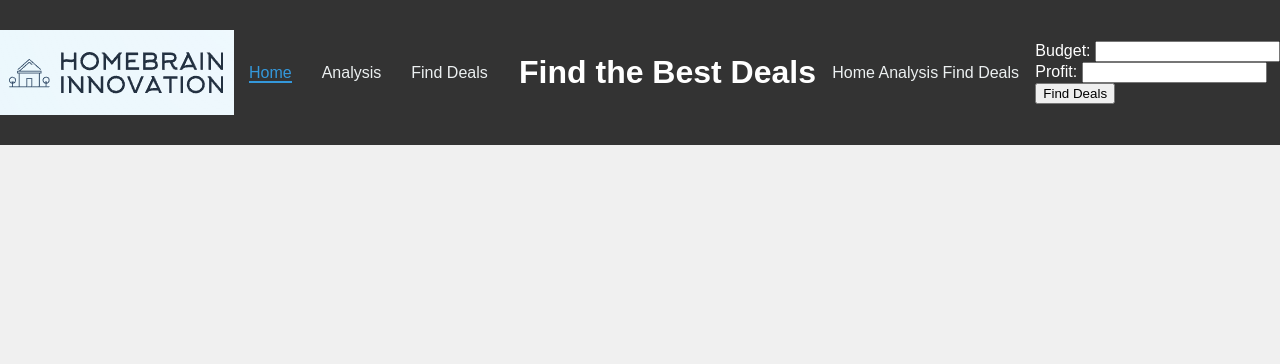
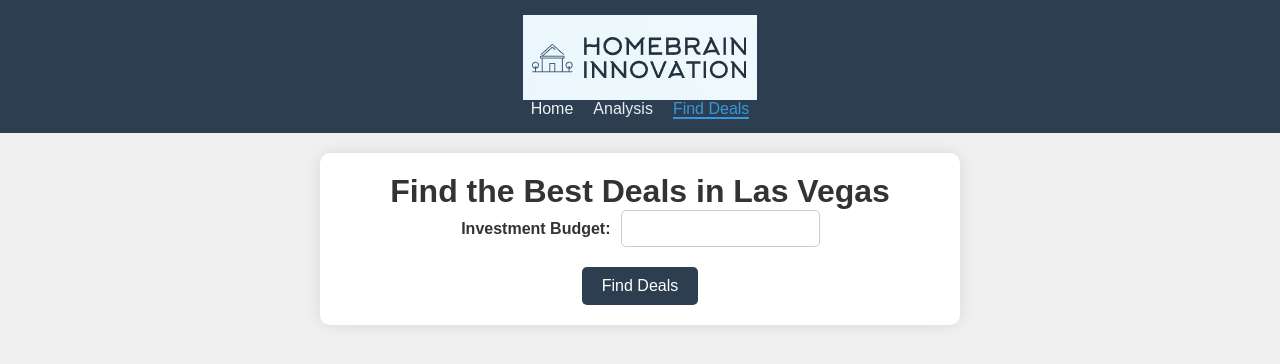
Before and after one commit to binhdodata/homebrain-innovations, a Flask app: page /find_deals in a window 1280 px wide. Shown: the top 364 px of the page. Run offline with Flask 3, Linux system fonts and the light colour scheme.

Commit message:
update css

```diff
--- a/app.py
+++ b/app.py
@@ -13,12 +13,17 @@ def analysis():
 
 @app.route('/find_deals', methods=['GET', 'POST'])
 def find_deals():
+    deals = None  # Initialize deals to None for GET requests
     if request.method == 'POST':
-        budget = request.form['budget']
-        profit = request.form['profit']
-        deals = model.find_deals(budget, profit)  # Assumes find_deals function is defined in model.py
-        return render_template('find_deals.html', deals=deals)
-    return render_template('find_deals.html', deals=None)
+        budget = request.form.get('budget')  # Use .get to avoid KeyError
+        profit = request.form.get('profit')  # Use .get to avoid KeyError
+        if budget and profit:  # Check if budget and profit are provided
+            try:
+                # Assumes find_deals function is defined in model.py and requires budget and profit as float
+                deals = model.find_deals(float(budget), float(profit))
+            except ValueError:  # Catch ValueError in case of invalid float conversion
+                pass  # You may want to add error handling/logging here
+    return render_template('find_deals.html', deals=deals)
 
 if __name__ == '__main__':
     app.run(debug=True)
--- a/static/css/styles.css
+++ b/static/css/styles.css
@@ -58,13 +58,22 @@ footer {
     bottom: 0;
     width: 100%;
 }
-.home-header {
+.home-header nav ul {
     display: flex;
-    justify-content: space-between;
+    justify-content: center;
     align-items: center;
-    background-color: #333;
-    color: white;
-    padding: 15px 0;
+    width: 100%;
+    padding: 0;
+    margin: 0;
+    list-style-type: none;
+}
+
+.home-header nav li {
+    margin: 0 10px; /* Adjust margins as needed */
+}
+
+.logo-li img {
+    display: block; /* Ensure the logo image is block-level */
 }
 
 .logo-container {
@@ -84,3 +93,71 @@ nav ul {
 nav li {
     margin: 0 15px;
 }
+.deals-container {
+    padding: 20px;
+    background-color: #ffffff;
+    border-radius: 10px;
+    box-shadow: 0 0 15px rgba(0, 0, 0, 0.1);
+    margin: 20px auto;
+    max-width: 600px;
+}
+
+.deals-form {
+    display: flex;
+    flex-direction: column;
+    align-items: center; /* Center align children */
+    gap: 10px;
+}
+
+.form-group {
+    display: flex;
+    justify-content: center;
+    align-items: center; /* Vertically center align the label and input field */
+    margin-bottom: 10px; /* Optional: Add some margin below each form group */
+}
+
+.form-group label {
+    margin-bottom: 0; /* Reset the margin */
+    font-weight: bold;
+    white-space: nowrap; /* Prevent text wrapping */
+    width: 150px; /* Set a fixed width */
+    text-align: right; /* Align text to the right */
+    padding-right: 10px; /* Add some spacing between the label and the input field */
+}
+
+.form-group input {
+    padding: 10px;
+    border-radius: 5px;
+    border: 1px solid #ccc;
+    flex-grow: 1; /* Allow input to take up remaining horizontal space */
+}
+
+.submit-btn {
+    padding: 10px 20px;
+    border: none;
+    border-radius: 5px;
+    background-color: #2c3e50; /* updated to match header color */
+    color: #fff;
+    cursor: pointer;
+    font-size: 16px;
+    transition: background-color 0.3s;
+}
+
+.submit-btn:hover {
+    background-color: #1a2533; /* updated to a slightly darker shade */
+}
+
+.deals-list {
+    list-style-type: none;
+    padding: 0;
+}
+
+.deals-list li {
+    background-color: #f9f9f9;
+    padding: 10px;
+    border-bottom: 1px solid #eee;
+}
+.centered-title {
+    text-align: center;
+    margin: 0 auto;
+}
--- a/templates/analytics.html
+++ b/templates/analysis.html
@@ -13,9 +13,9 @@
         </div>
         <nav>
             <ul>
-                <li><a href="/home.html" class="active">Home</a></li>
-                <li><a href="/analysis.html">Analysis</a></li>
-                <li><a href="/find_deals.html">Find Deals</a></li>
+                <li><a href="/">Home</a></li>
+                <li><a href="/analysis">Analysis</a></li>
+                <li><a href="/find_deals">Find Deals</a></li>
             </ul>
         </nav>
     </header>
--- a/templates/find_deals.html
+++ b/templates/find_deals.html
@@ -1,9 +1,9 @@
 <!DOCTYPE html>
 <html lang="en">
-<header class="home-header">
+<head>
     <meta charset="UTF-8">
     <meta name="viewport" content="width=device-width, initial-scale=1.0">
-    <title>Home - HomeBrain Innovations</title>
+    <title>Find Deals - HomeBrain Innovations</title>
     <link rel="stylesheet" href="{{ url_for('static', filename='css/styles.css') }}">
 </head>
 <body>
@@ -13,33 +13,31 @@
         </div>
         <nav>
             <ul>
-                <li><a href="/home.html" class="active">Home</a></li>
-                <li><a href="/analysis.html">Analysis</a></li>
-                <li><a href="/find_deals.html">Find Deals</a></li>
+                <li><a href="/">Home</a></li>
+                <li><a href="/analysis">Analysis</a></li>
+                <li><a href="/find_deals" class="active">Find Deals</a></li>
             </ul>
         </nav>
     </header>
-<body>
-    <h1>Find the Best Deals</h1>
-    <nav>
-        <a href="{{ url_for('home') }}">Home</a>
-        <a href="{{ url_for('analysis') }}">Analysis</a>
-        <a href="{{ url_for('find_deals') }}">Find Deals</a>
-    </nav>
-    <form method="post">
-        <label for="budget">Budget:</label>
-        <input type="text" id="budget" name="budget" required><br>
-        <label for="profit">Profit:</label>
-        <input type="text" id="profit" name="profit" required><br>
-        <input type="submit" value="Find Deals">
+
+    <main class="deals-container">
+        <h1 class="centered-title">Find the Best Deals in Las Vegas</h1>
+        <form method="post" class="deals-form">
+            <div class="form-group">
+                <label for="budget">Investment Budget:</label>
+                <input type="text" id="budget" name="budget" required>
+            </div>
+                <input type="submit" value="Find Deals" class="submit-btn">
+            </div>
         </form>
         {% if deals %}
             <h2>Top 10 Deals:</h2>
-        <ul>
+            <ul class="deals-list">
             {% for deal in deals %}
                 <li>{{ deal.property_name }} - {{ deal.address }}</li>
             {% endfor %}
             </ul>
         {% endif %}
+    </main>
 </body>
 </html>
--- a/templates/home.html
+++ b/templates/home.html
@@ -13,9 +13,9 @@
         </div>
         <nav>
             <ul>
-                <li><a href="/home.html" class="active">Home</a></li>
-                <li><a href="/analysis.html">Analysis</a></li>
-                <li><a href="/find_deals.html">Find Deals</a></li>
+                <li><a href="/">Home</a></li>
+                <li><a href="/analysis">Analysis</a></li>
+                <li><a href="/find_deals">Find Deals</a></li>
             </ul>
         </nav>
     </header>
```
Lines whose indentation alone changed are shown as unchanged.
